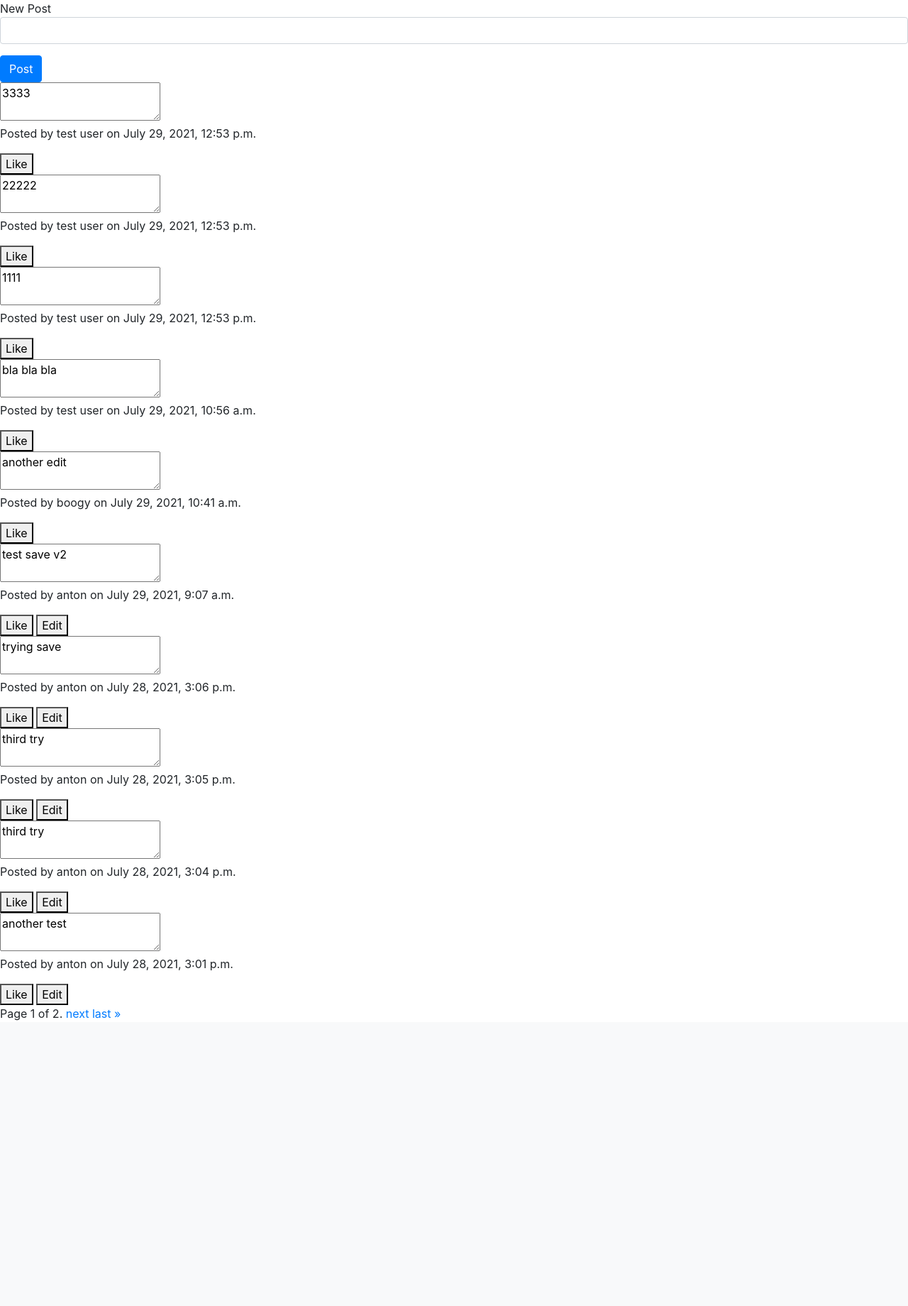
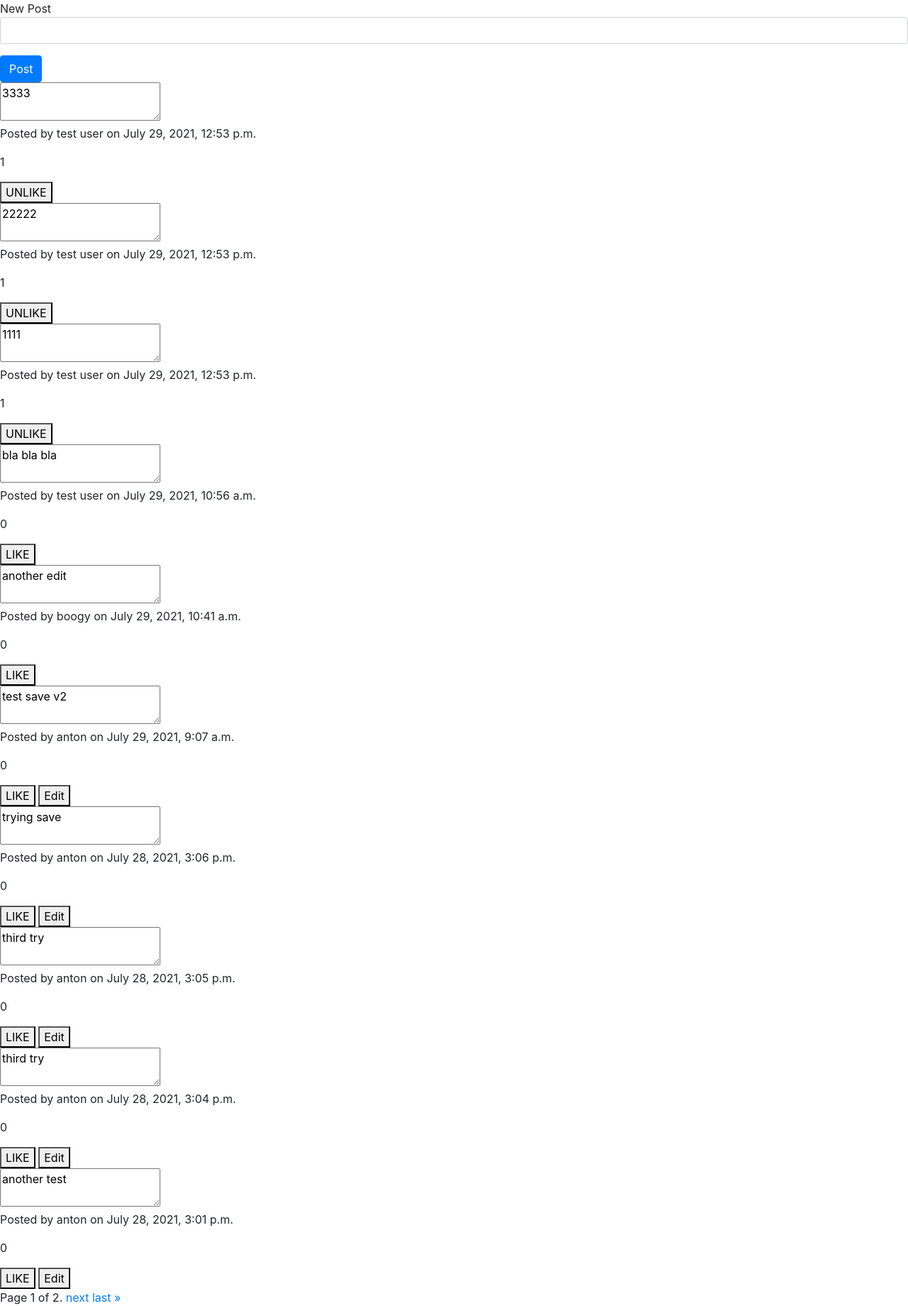
Before and after one commit to b00gyv00gy/web50-projects-2020-x-network, a Django app: page / in a window 1280 px wide. Shown: the part 56-1896 px from the top of the page at 71% size. Before the commit the page ends 1494 px from the top, so only its background shows below. Run offline with Django 3.2, Linux system fonts and the light colour scheme; a user stored in the database is signed in; data comes from the database, SQL or seed files in the repository; both versions use the stored data as it was after the commit; some libraries are stand-ins or nearby versions.

Commit message:
done like and unlike

```diff
--- a/network/static/network/network.js
+++ b/network/static/network/network.js
@@ -13,7 +13,7 @@ document.addEventListener('DOMContentLoaded', function() {
             post.appendChild(btn);
 
             btn.addEventListener("click", function(){
-                fetch(`/posts/${post.id}`, {
+                fetch(`/save_post/${post.id}`, {
                     method: 'PUT',
                     body: JSON.stringify({
                         content: post.querySelector("textarea").value
@@ -27,23 +27,38 @@ document.addEventListener('DOMContentLoaded', function() {
 
     document.querySelectorAll(".like").forEach(element => {
 
-        let post = element.closest("div");
+        let post = element.closest("div")
+
+        fetch(`/count_likes/${post.id}`)
+            .then((response) => {
+                return response.json();
+            })
+            .then(data => {
+                post.childNodes[5].innerHTML = data.num_of_likes
+
+                if (data.like_status){
+                    post.childNodes[7].innerHTML = 'UNLIKE'
+                }
+                else{
+                    post.childNodes[7].innerHTML = 'LIKE'
+                }
+            });
+
 
 
         element.addEventListener("click", function(){
 
-            fetch(`/like_post/${post.id}`, {
-                method: 'PUT',
-                body: JSON.stringify({
-                    post: post.id
-                })
-              });
+            fetch(`/like_unlike_post/${post.id}`)
+            if (post.childNodes[7].innerHTML == 'LIKE') {
+                post.childNodes[7].innerHTML = 'UNLIKE'
+                post.childNodes[5].innerHTML++
+                }
+            else{
+                post.childNodes[7].innerHTML = 'LIKE'
+                post.childNodes[5].innerHTML--
+            }
+
+            });
         });
-    });
 
-    //fetch(`/likes/`)
-    //.then(response => response.json())
-    //.then(like => {
-    //
-    //})
 })
--- a/network/templates/network/index.html
+++ b/network/templates/network/index.html
@@ -1,6 +1,7 @@
 {% extends "network/layout.html" %}
 
 {% block body %}
+
     {% if user.is_authenticated %}
     <div id="new_post" style="display: block;">
     New Post
@@ -19,8 +20,10 @@
 
     {% for post in page_obj %}
         <div class="post" id="{{post.pk}}">
+
             <textarea readonly>{{post.content}}</textarea>
             <p>Posted by {{post.author}} on {{post.created}}</p>
+            <p></p>
             <button class="like">Like</button>
             {%if user == post.author%}
                 <button class="edit">Edit</button>
--- a/network/urls.py
+++ b/network/urls.py
@@ -12,6 +12,7 @@ urlpatterns = [
     path("profile", views.profile, name="profile"),
     path("following", views.following, name="following"),
 
-    path("posts/<int:post_id>", views.save_post, name="save_post"),
-    path("like_post/<int:post_id>", views.like_post, name="like_post")
+    path("save_post/<int:post_id>", views.save_post, name="save_post"),
+    path("like_unlike_post/<int:post_id>", views.like_unlike_post, name="like_unlike_post"),
+    path("count_likes/<int:post_id>", views.count_likes, name="count_likes")
 ]
--- a/network/views.py
+++ b/network/views.py
@@ -9,6 +9,7 @@ from django.http import JsonResponse
 import json
 from django.views.decorators.csrf import csrf_exempt
 from django.db import IntegrityError
+from django.core import serializers
 
 from .models import User, Post, Like, Follower
 
@@ -18,6 +19,7 @@ class ContentForm(forms.Form):
 def index(request):
 
     posts = Post.objects.all().order_by('-created')
+
     paginator = Paginator(posts, 10)
 
     page_number = request.GET.get('page')
@@ -153,23 +155,34 @@ def save_post(request, post_id):
 
 @csrf_exempt
 @login_required
-def like_post(request, post_id):
+def like_unlike_post(request, post_id):
 
-    if request.method == "PUT":
-        post = Post.objects.get(pk=post_id)
-        user = request.user
+    post = Post.objects.get(pk=post_id)
+    user = request.user
 
+    if Like.objects.filter(post=post, user=user).count() > 0:
+        Like.objects.filter(post=post, user=user).delete()
+        return HttpResponse(status=200)
+
+    else:
         try:
             like = Like(post=post, user=user)
             like.save()
             return HttpResponse(status=204)
         except IntegrityError as e:
             print(e)
-            return render(request, "network/index.html", {
-                "message": "error"
+            return JsonResponse({
+                "error": "could not procees like"
             })
 
-    else:
-        return JsonResponse({
-            "error": "PUT request required."
-        }, status=400)
+def count_likes(request, post_id):
+    post = Post.objects.get(pk=post_id)
+    user = request.user
+    like_status = Like.objects.filter(post=post, user=user).count() > 0
+
+    num_of_likes = Like.objects.filter(post=post).count()
+
+    return JsonResponse({
+        "num_of_likes": num_of_likes,
+        "like_status": like_status
+    })
```
Also changed, not shown: db.sqlite3.
